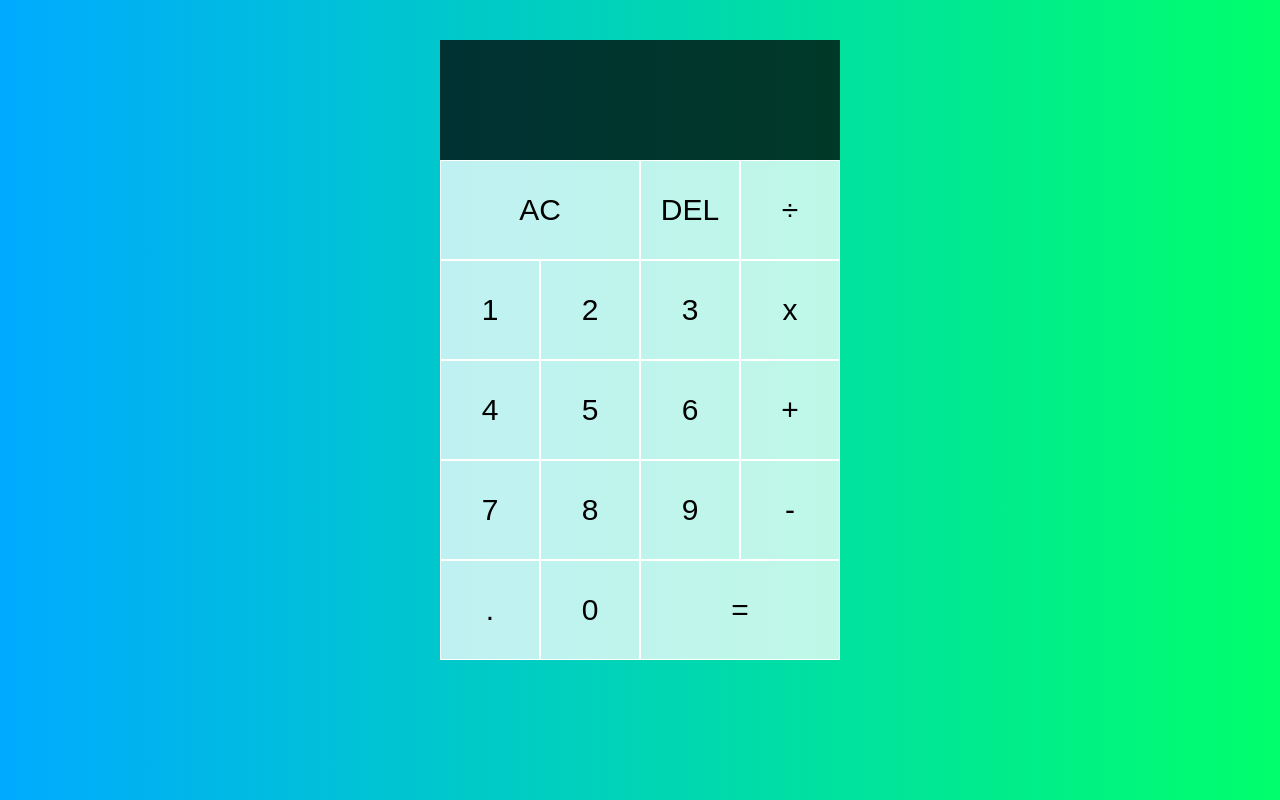
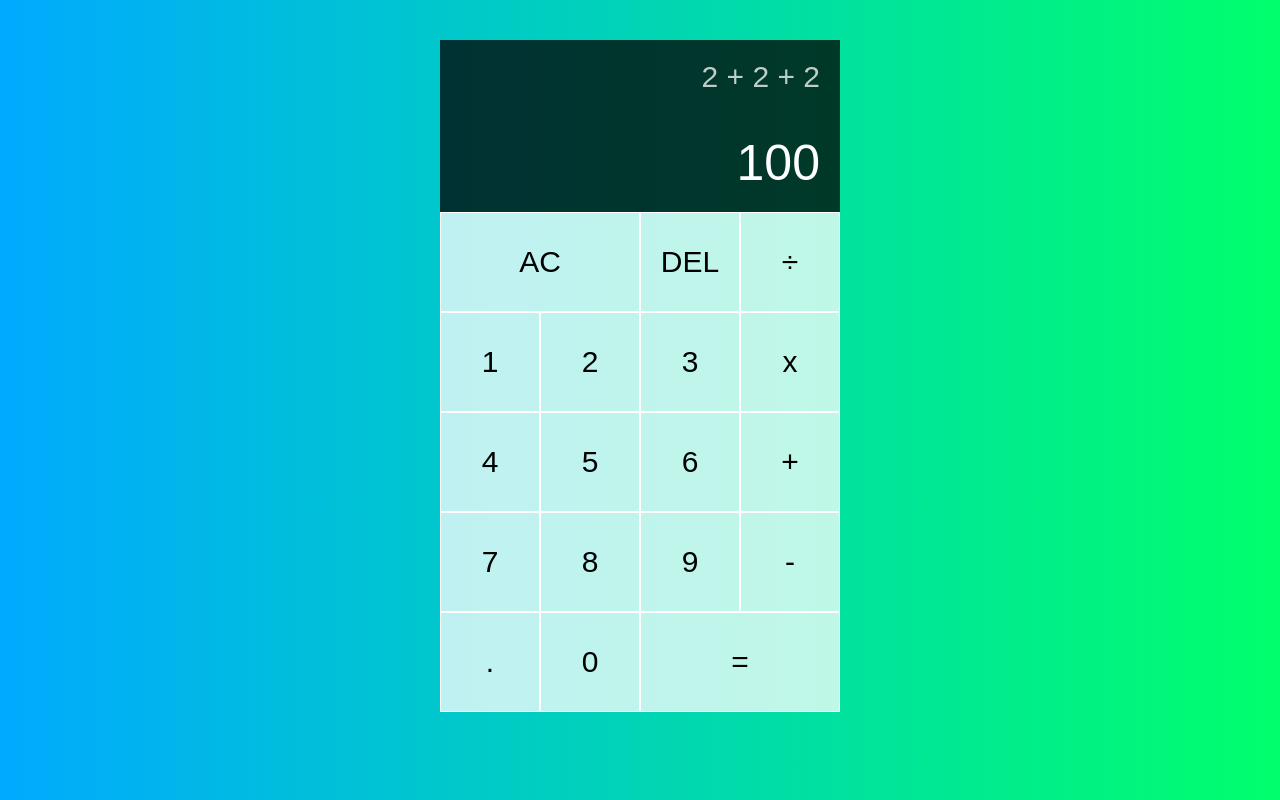
Before and after one commit to Dmitry27Zh/Calculator, a plain HTML site: page index.html in a window 1280 px wide. Drawn offline with Linux system fonts and the light colour scheme; a web font is replaced by a local one.

Commit message:
Finish styles

```diff
--- a/css/modules/calculator.css
+++ b/css/modules/calculator.css
@@ -1,14 +1,20 @@
 .calculator {
-  --fz: 20px;
+  --fz: min(4vw, 20px);
   --basic-transition: 0.3s ease-in;
   --screen-height: 6em;
   --screen-bg: rgba(0, 0, 0, 0.75);
+  --expression-pad: 5%;
+  --expression-fz: 1.5em;
+  --expression-color: rgba(255, 255, 255, 0.75);
+  --result-pad: 5%;
+  --result-fz: 2.5em;
+  --result-color: #ffffff;
   --btn-width: 5em;
   --btn-height: 5em;
   --btn-bg: rgba(255, 255, 255, 0.75);
   --btn-bg-accent: rgba(255, 255, 255, 0.9);
   --btn-border: 1px solid #ffffff;
-  display: inline-grid;
+  display: grid;
   grid-template-columns: repeat(4, var(--btn-width));
   grid-template-rows: minmax(var(--screen-height), auto) repeat(5, var(--btn-height));
   margin: 0 auto;
@@ -18,7 +24,25 @@
 
 .calculator__screen {
   grid-column: 1 / -1;
+  display: flex;
+  flex-direction: column;
+  align-items: flex-end;
+  word-break: break-all;
   background: var(--screen-bg);
+}
+
+.calculator__expression {
+  flex: 1 1 0;
+  padding: var(--expression-pad);
+  font-size: var(--expression-fz);
+  color: var(--expression-color);
+}
+
+.calculator__result {
+  flex: 1 1 0;
+  padding: var(--result-pad);
+  font-size: var(--result-fz);
+  color: var(--result-color);
 }
 
 .calculator__btn {
@@ -32,7 +56,6 @@
   background: var(--btn-bg);
   border: var(--btn-border);
   cursor: pointer;
-  transition: background var(--basic-transition);
 }
 
 .calculator__btn:is(:hover, :focus) {
--- a/index.html
+++ b/index.html
@@ -12,8 +12,8 @@
       <div class="calculator-container container">
         <div class="calculator">
           <div class="calculator__screen">
-            <div class="calculator__expression" data-expression></div>
-            <div class="calculator__result" data-result></div>
+            <div class="calculator__expression" data-expression>2 + 2 + 2</div>
+            <div class="calculator__result" data-result>100</div>
           </div>
           <button class="calculator__btn calculator__btn--span" type="button" data-clear>AC</button>
           <button class="calculator__btn" type="button" data-delete>DEL</button>
```
